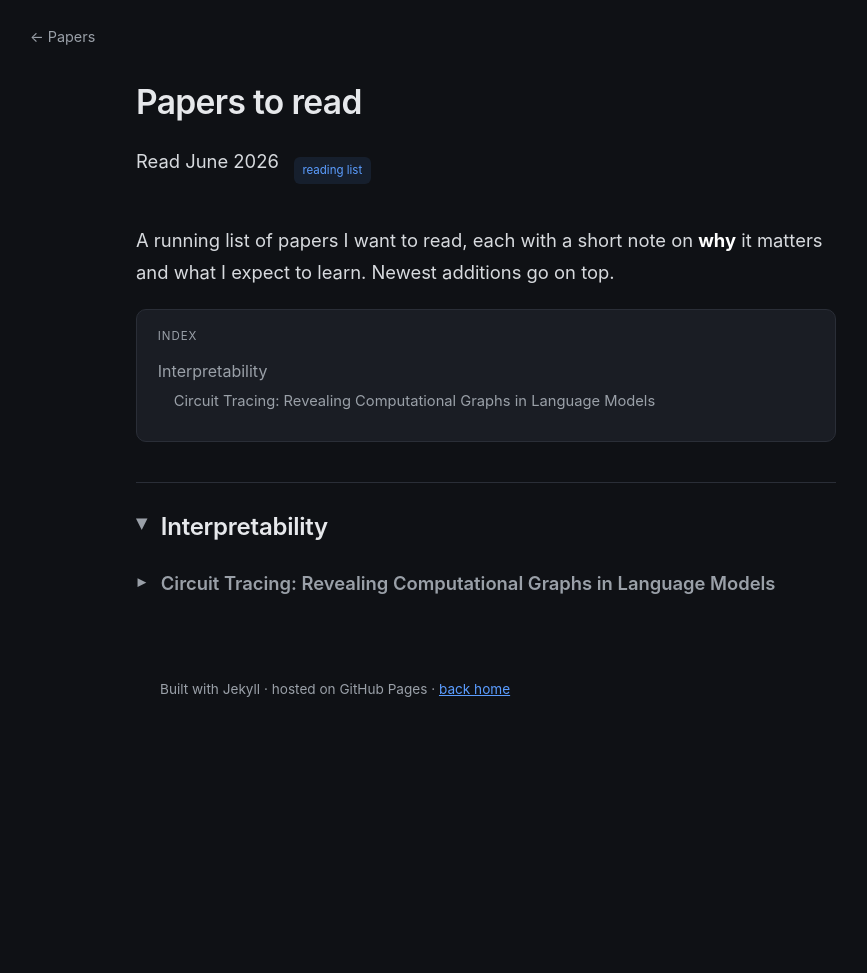
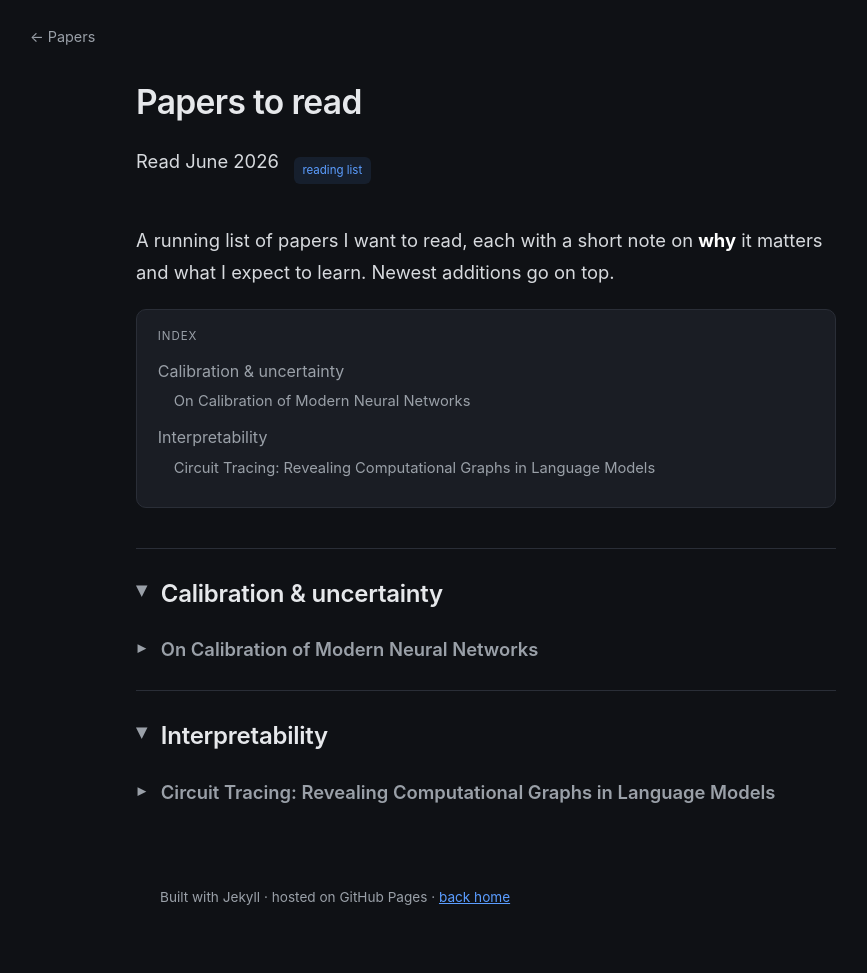
Before and after one commit to rp-playground/rp-playground.github.io, a Jekyll site: the page built from _papers/papers-to-read.md, in a window 1280 px wide. Shown: the whole page, without its empty margins (154-1021 px from the left). Built offline with Jekyll 4.4.1, drawn with Linux system fonts in a browser that asks for light colours; before the commit the page ends 900 px from its top, so only the background shows below that; part of the change alters nothing that is shown.

Commit message:
papers: add "On Calibration of Modern Neural Networks" to reading list
New "Calibration & uncertainty" section on the reading-list page, with the
Guo et al. (2017) calibration paper: what it shows (modern nets are
overconfident), how it measures it (reliability diagrams, ECE), the fix
(temperature scaling), and why it's the canonical reference. Cross-links to
the MNIST calibration notes.

Co-Authored-By: Claude Opus 4.8 (1M context) <noreply@anthropic.com>

```diff
--- a/_papers/papers-to-read.md
+++ b/_papers/papers-to-read.md
@@ -10,6 +10,31 @@ summary: A running, opinionated reading list — interpretability, training, eva
 
 A running list of papers I want to read, each with a short note on **why** it
 matters and what I expect to learn. Newest additions go on top.
+
+## Calibration & uncertainty
+
+### On Calibration of Modern Neural Networks
+
+[arxiv.org/abs/1706.04599](https://arxiv.org/abs/1706.04599) · Guo, Pleiss, Sun &
+Weinberger · 2017
+
+The paper that put calibration back on the deep-learning agenda. It shows that
+modern networks — unlike the shallower models of the 1990s — are systematically
+**overconfident**: the probability a softmax reports is far higher than the
+accuracy it actually delivers, and the gap widens with depth, width, and the
+removal of regularization. The authors make the problem measurable with
+**reliability diagrams** and **expected calibration error (ECE)**, then survey
+post-hoc fixes and land on **temperature scaling** — dividing the logits by a
+single learned scalar before the softmax — which recalibrates remarkably well
+while leaving accuracy untouched.
+
+*Why it matters:* if I want to treat a model's outputs as real probabilities —
+for thresholds, abstention, selective prediction, or any downstream decision —
+calibration is the property that makes that valid, and this is the canonical
+reference for it. It defines the vocabulary everyone still uses (ECE, reliability
+diagrams) and the cheap baseline (temperature scaling) every later method is
+measured against. A natural pairing with my own
+[MNIST calibration notes](/writing/mnist-calibration/).
 
 ## Interpretability
 
```
